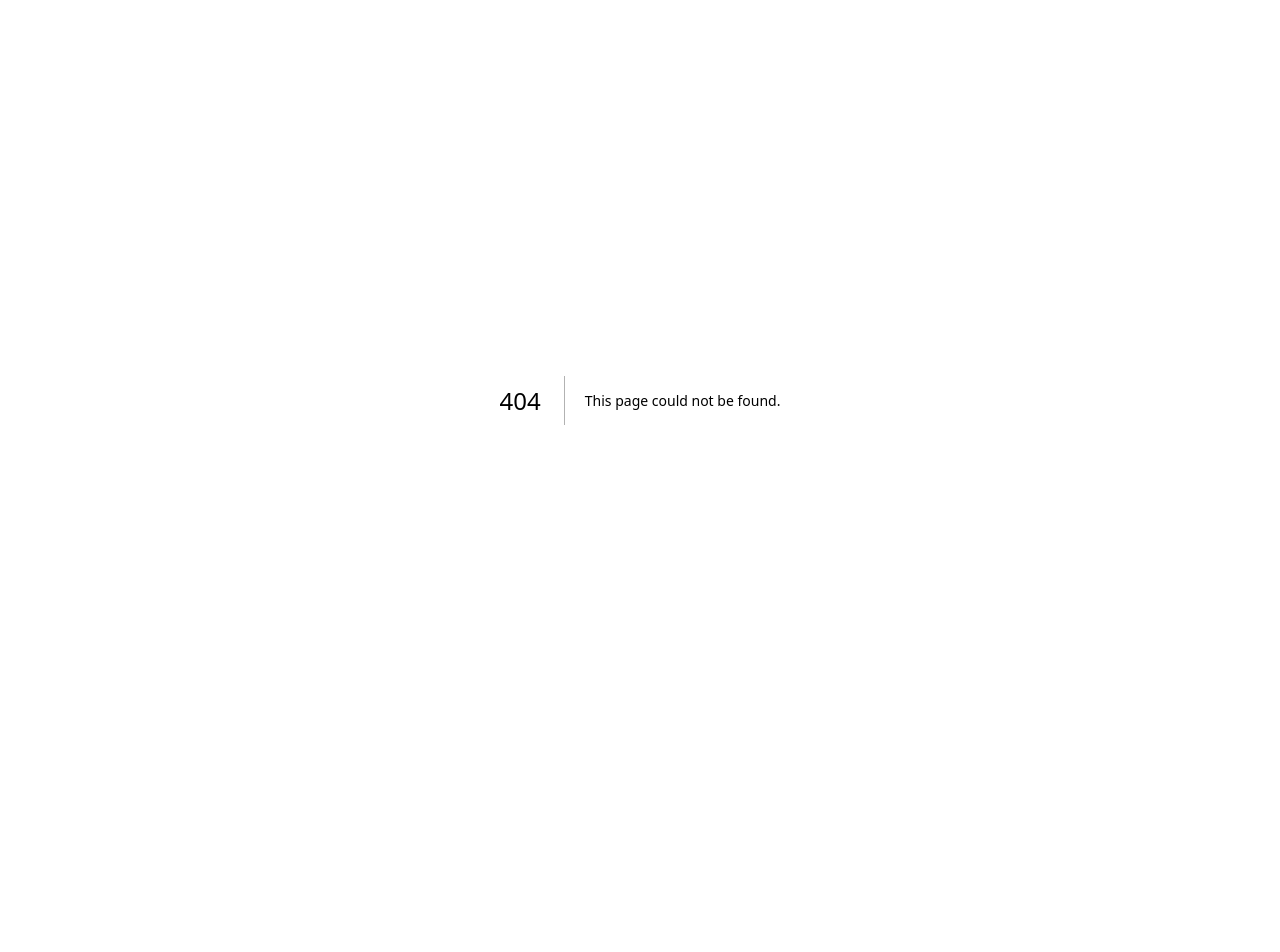
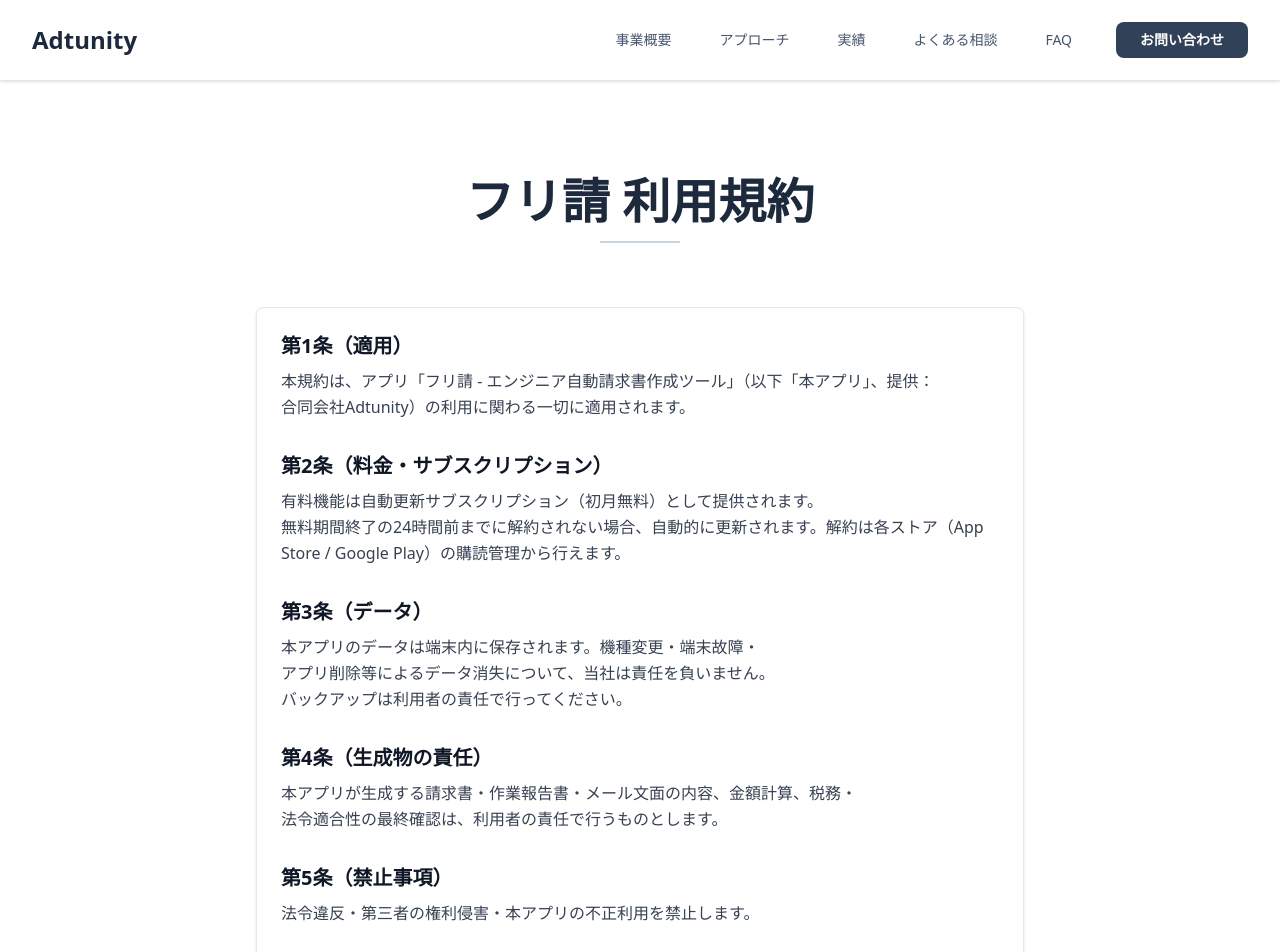
Before and after one commit to kanzakitamon/site, a Next.js app: page /terms/frisei in a window 1280 px wide. Before the commit this address had no page. Shown: the top 952 px of the page. Before the commit the page ends 800 px from the top, so only its background shows below. Built offline with nearby package versions, Linux system fonts and the light colour scheme.

Commit message:
feat: フリ請のプライバシーポリシー・利用規約ページを追加
/privacy/frisei, /terms/frisei（ストア申請用URL）

Co-Authored-By: Claude Opus 4.8 (1M context) <noreply@anthropic.com>

```diff
--- /dev/null
+++ b/app/privacy/frisei/page.tsx
@@ -0,0 +1,96 @@
+import Header from "@/components/Header";
+import Footer from "@/components/Footer";
+import Section from "@/components/Section";
+import Card from "@/components/Card";
+
+export const metadata = {
+  title: "フリ請 プライバシーポリシー｜合同会社Adtunity",
+  description:
+    "フリ請（エンジニア自動請求書作成ツール）のプライバシーポリシー。データは端末内にのみ保存され、当社サーバーには送信・収集されません。",
+};
+
+const policySections = [
+  {
+    title: "1. 事業者情報",
+    content:
+      "本アプリ「フリ請 - エンジニア自動請求書作成ツール」は合同会社Adtunityが提供します。",
+  },
+  {
+    title: "2. データの保存場所",
+    content:
+      "本アプリが扱う自社情報・取引先・契約・請求などのデータは、原則として利用者の端末内にのみ保存され、当社のサーバーには送信・収集されません。",
+  },
+  {
+    title: "3. 取得・利用する情報",
+    content:
+      "本アプリは、利用者が入力した情報（氏名・屋号・連絡先・口座情報・取引先情報・稼働時間等）を、請求書・作業報告書の作成およびメール文面の生成のために端末内で利用します。当社がこれらを取得・閲覧することはありません。",
+  },
+  {
+    title: "4. 第三者提供",
+    content:
+      "当社は、上記データを第三者に提供しません。メールの送信は、端末のメールアプリ等を通じて利用者自身が行います。",
+  },
+  {
+    title: "5. 課金情報",
+    content:
+      "サブスクリプションの購入・管理は App Store / Google Play を通じて行われ、決済情報は各プラットフォームが取り扱います。当社が決済情報を取得することはありません。",
+  },
+  {
+    title: "6. 通知",
+    content:
+      "請求作成リマインド等の通知は、端末内でスケジュールされるローカル通知です。通知のために情報を外部送信することはありません。",
+  },
+  {
+    title: "7. バックアップ",
+    content:
+      "利用者がエクスポート機能で出力したバックアップファイルの保管・管理は、利用者の責任で行ってください。",
+  },
+  {
+    title: "8. 安全管理",
+    content:
+      "データは端末内に保存されます。端末の紛失・盗難等に備え、画面ロック等の端末側のセキュリティ機能のご利用を推奨します。",
+  },
+  {
+    title: "9. お問い合わせ",
+    content:
+      "本ポリシーに関するお問い合わせは、本サイトのお問い合わせフォームよりご連絡ください。",
+  },
+  {
+    title: "10. 改定",
+    content:
+      "本ポリシーは必要に応じて改定することがあります。改定後は本ページにて告知します。",
+  },
+  {
+    title: "最終更新日",
+    content: "2026年6月6日",
+  },
+];
+
+export default function FriseiPrivacyPage() {
+  return (
+    <div className="min-h-screen flex flex-col">
+      <Header />
+      <main className="flex-grow">
+        <Section title="フリ請 プライバシーポリシー" className="bg-white">
+          <div className="max-w-3xl mx-auto">
+            <Card>
+              <div className="space-y-8">
+                {policySections.map((section, index) => (
+                  <div key={index}>
+                    <h3 className="text-xl font-semibold text-gray-900 mb-2">
+                      {section.title}
+                    </h3>
+                    <p className="text-gray-700 leading-relaxed">
+                      {section.content}
+                    </p>
+                  </div>
+                ))}
+              </div>
+            </Card>
+          </div>
+        </Section>
+      </main>
+      <Footer />
+    </div>
+  );
+}
--- /dev/null
+++ b/app/terms/frisei/page.tsx
@@ -0,0 +1,86 @@
+import Header from "@/components/Header";
+import Footer from "@/components/Footer";
+import Section from "@/components/Section";
+import Card from "@/components/Card";
+
+export const metadata = {
+  title: "フリ請 利用規約｜合同会社Adtunity",
+  description:
+    "フリ請（エンジニア自動請求書作成ツール）の利用規約。",
+};
+
+const termsSections = [
+  {
+    title: "第1条（適用）",
+    content:
+      "本規約は、アプリ「フリ請 - エンジニア自動請求書作成ツール」（以下「本アプリ」、提供：合同会社Adtunity）の利用に関わる一切に適用されます。",
+  },
+  {
+    title: "第2条（料金・サブスクリプション）",
+    content:
+      "有料機能は自動更新サブスクリプション（初月無料）として提供されます。無料期間終了の24時間前までに解約されない場合、自動的に更新されます。解約は各ストア（App Store / Google Play）の購読管理から行えます。",
+  },
+  {
+    title: "第3条（データ）",
+    content:
+      "本アプリのデータは端末内に保存されます。機種変更・端末故障・アプリ削除等によるデータ消失について、当社は責任を負いません。バックアップは利用者の責任で行ってください。",
+  },
+  {
+    title: "第4条（生成物の責任）",
+    content:
+      "本アプリが生成する請求書・作業報告書・メール文面の内容、金額計算、税務・法令適合性の最終確認は、利用者の責任で行うものとします。",
+  },
+  {
+    title: "第5条（禁止事項）",
+    content:
+      "法令違反・第三者の権利侵害・本アプリの不正利用を禁止します。",
+  },
+  {
+    title: "第6条（免責）",
+    content:
+      "当社は、本アプリの利用または利用不能により生じた損害について、適用法令で許容される範囲で責任を負いません。",
+  },
+  {
+    title: "第7条（規約の変更）",
+    content:
+      "当社は、必要に応じて本規約を変更することがあります。変更後は本ページにて告知します。",
+  },
+  {
+    title: "第8条（お問い合わせ）",
+    content:
+      "本規約に関するお問い合わせは、本サイトのお問い合わせフォームよりご連絡ください。",
+  },
+  {
+    title: "最終更新日",
+    content: "2026年6月6日",
+  },
+];
+
+export default function FriseiTermsPage() {
+  return (
+    <div className="min-h-screen flex flex-col">
+      <Header />
+      <main className="flex-grow">
+        <Section title="フリ請 利用規約" className="bg-white">
+          <div className="max-w-3xl mx-auto">
+            <Card>
+              <div className="space-y-8">
+                {termsSections.map((section, index) => (
+                  <div key={index}>
+                    <h3 className="text-xl font-semibold text-gray-900 mb-2">
+                      {section.title}
+                    </h3>
+                    <p className="text-gray-700 leading-relaxed">
+                      {section.content}
+                    </p>
+                  </div>
+                ))}
+              </div>
+            </Card>
+          </div>
+        </Section>
+      </main>
+      <Footer />
+    </div>
+  );
+}
```
